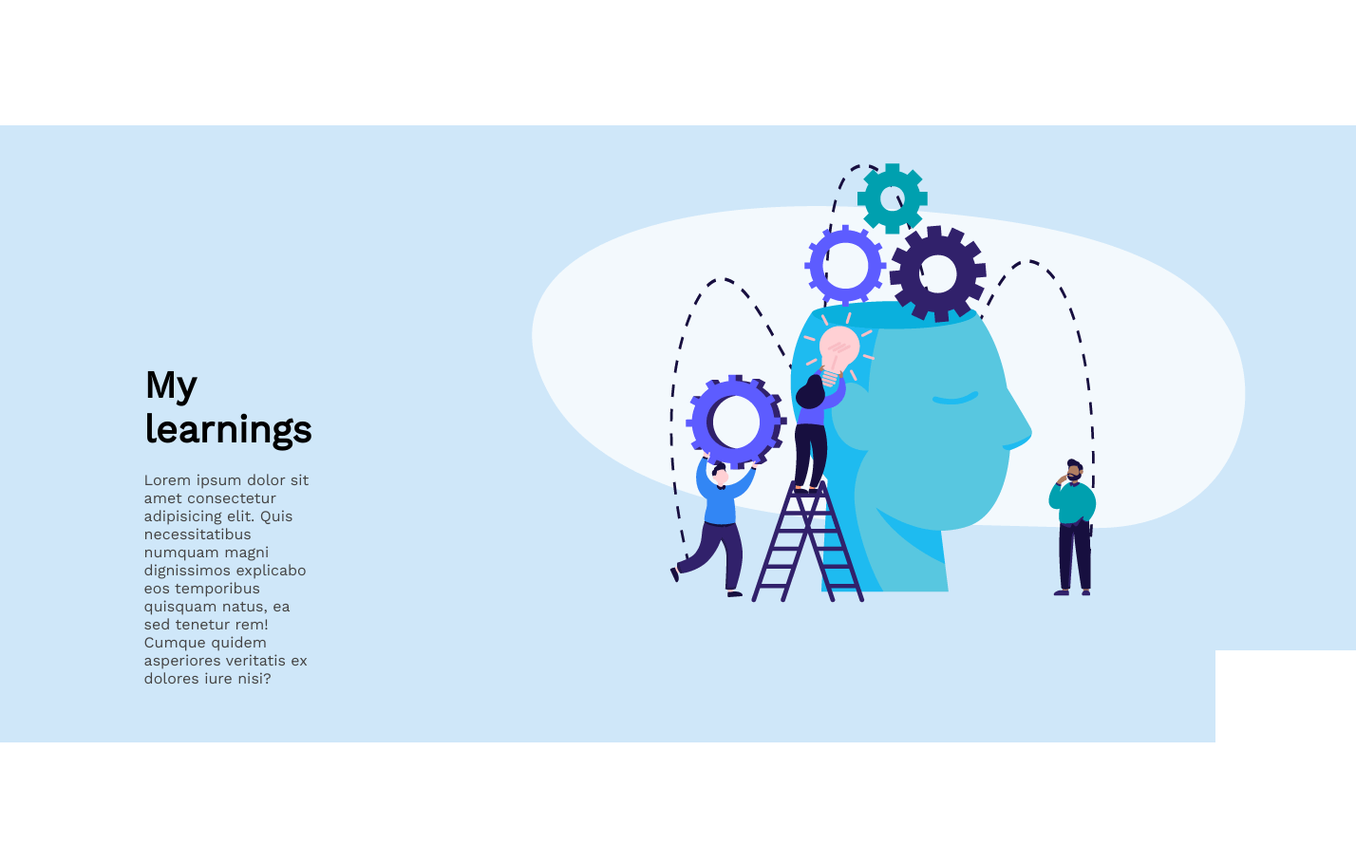
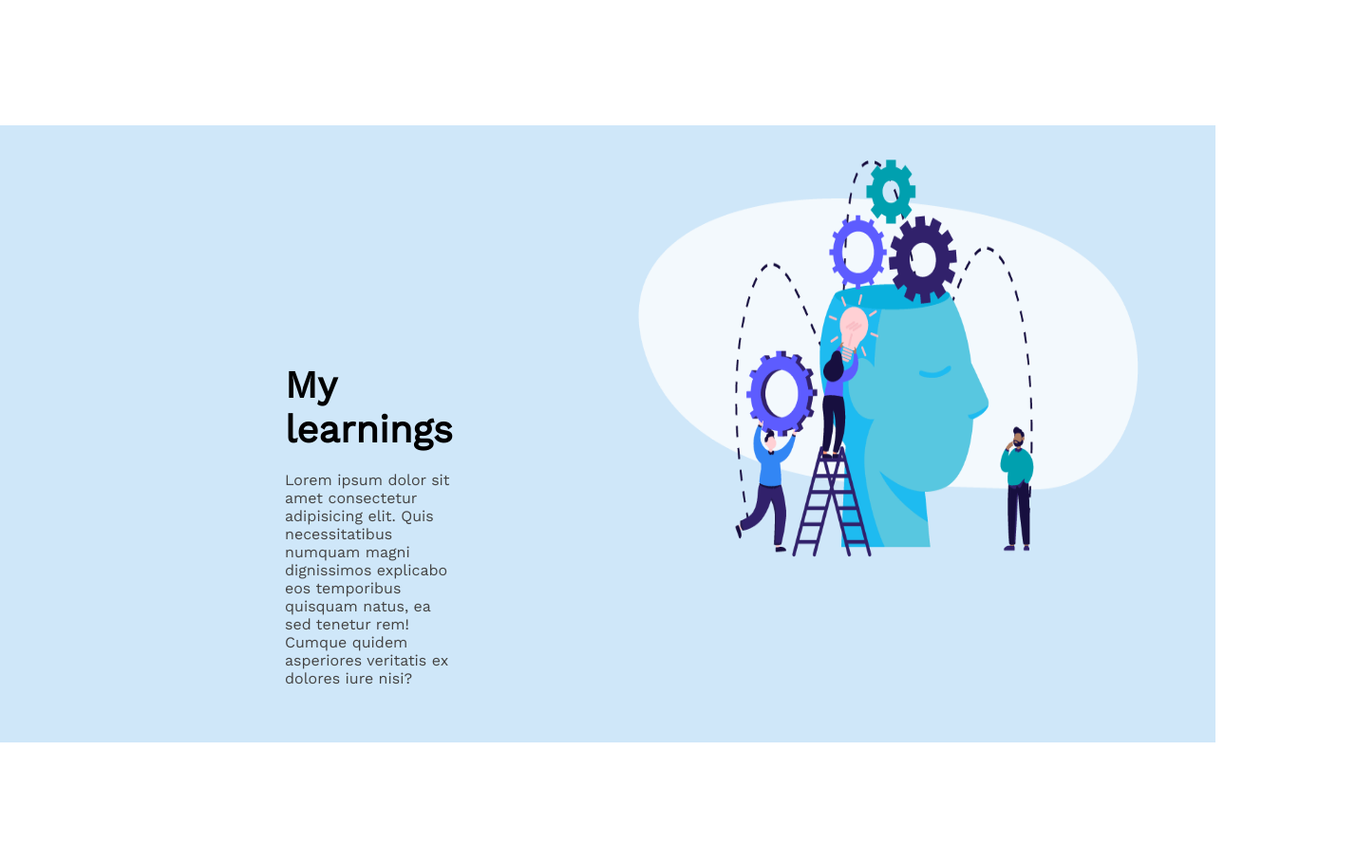
Before and after one commit to mohiminulsemon/Assignment-1, a plain HTML site: page index.html in a window 1280 px wide. Shown: the part 1626-2535 px from the top of the page at 95% size, 1428 px wide, since content can reach past the window. Drawn offline with nearby package versions, Linux system fonts and the light colour scheme.

Commit message:
changed some lines in learnings

```diff
--- a/index.html
+++ b/index.html
@@ -68,8 +68,8 @@
             Lorem ipsum dolor sit amet consectetur adipisicing elit. Quis necessitatibus numquam magni dignissimos explicabo eos temporibus quisquam natus, ea sed tenetur rem! Cumque quidem asperiores veritatis ex dolores iure nisi?
           </p>
         </div>
-        <div class="photo">
-          <img class="test" src="images/learning-vs-training-cover.png" alt="" />
+        <div >
+          <img class="photo" src="images/learning-vs-training-cover.png" alt="" />
         </div>
       </section>
       <!-- My plans -->
--- a/style.css
+++ b/style.css
@@ -122,6 +122,12 @@ ul {
     margin-top: 20px;
 }
 
+.photo{
+    float: right;
+    height: 500px;
+    width: 700px;
+}
+
 /* my plans styles */
 .my-plans {
     text-align: center;
```
